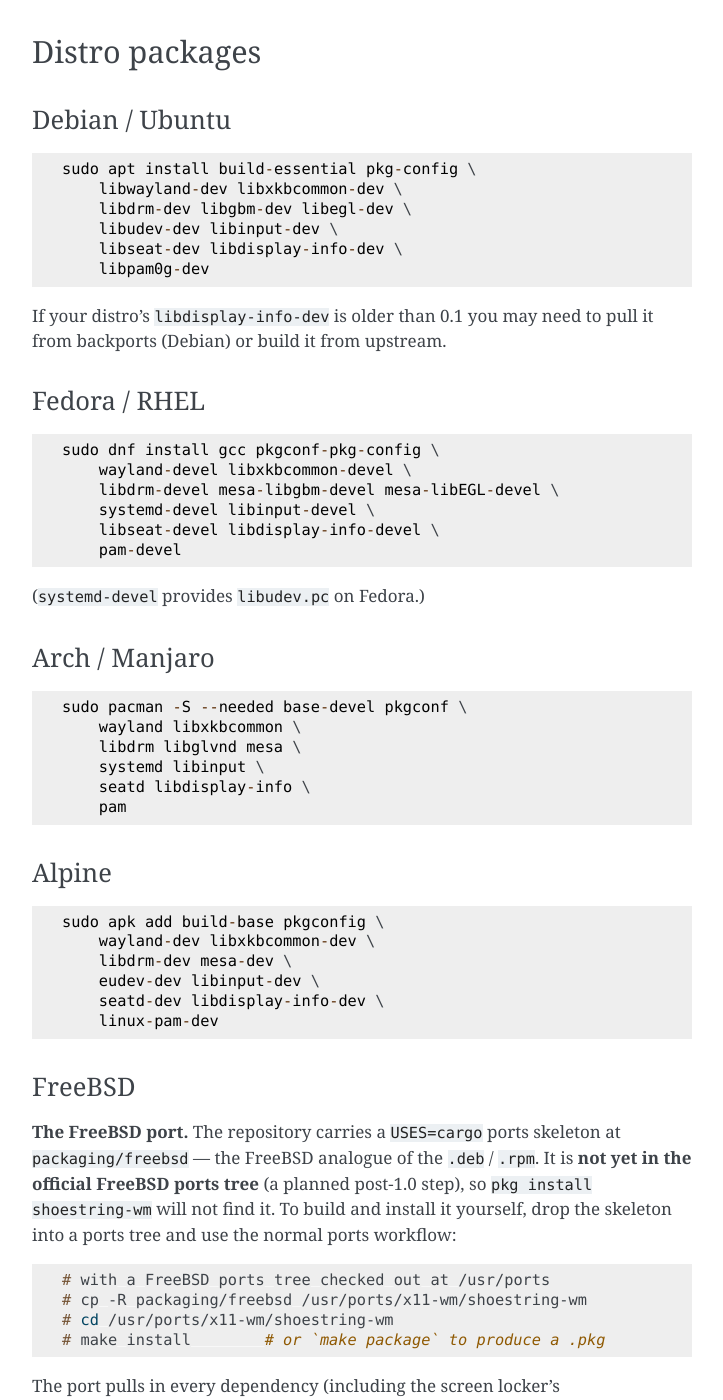
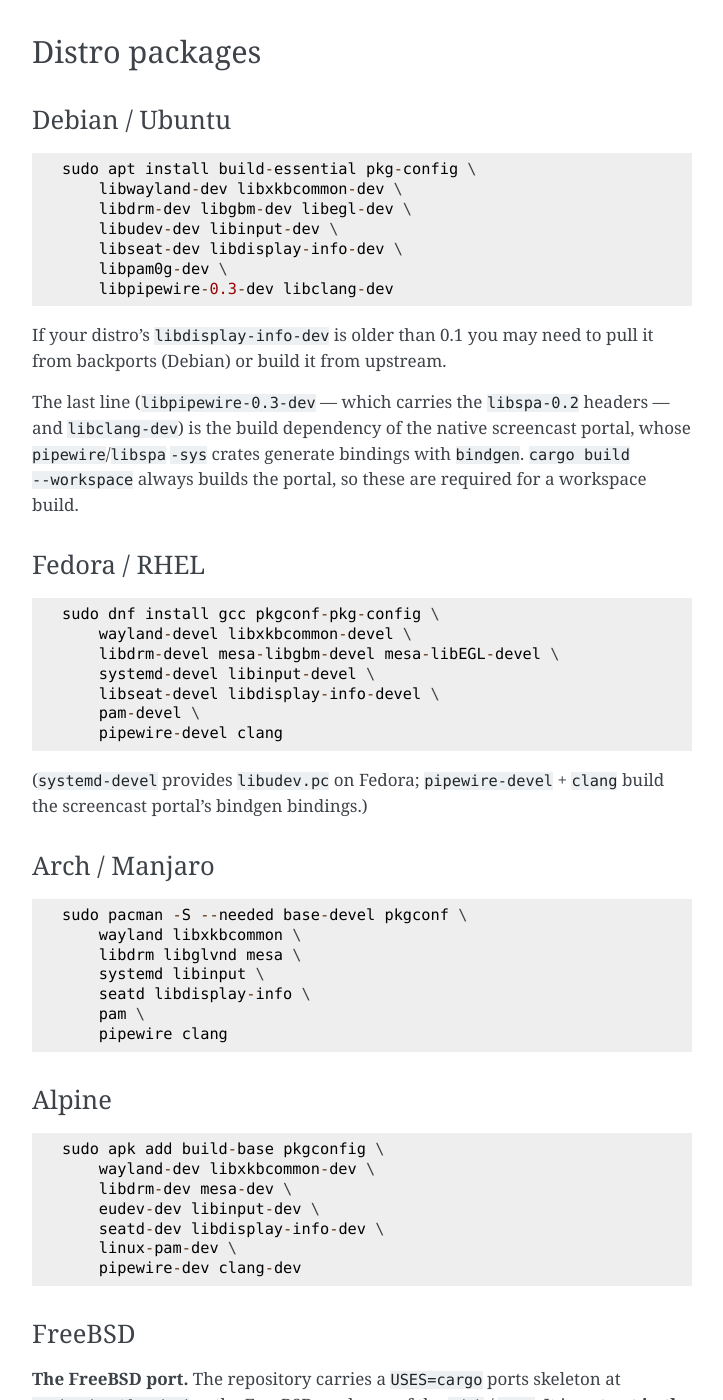
Before and after one commit to szarta/shoestring-wm, a Sphinx documentation site: the page built from docs/install.rst, in a window 1280 px wide and 1400 px high, scrolled down 2344 px. Shown: the whole window, without its empty margins (388-1111 px from the left). Built offline with Sphinx 7.4.7, drawn with Linux system fonts in a browser that asks for light colours; some of the changed text lies outside the part shown.

Commit message:
ci+docs: install pipewire + libclang for the screencast portal build
The xdg-desktop-portal-shoestring crate (task 157) is an unconditional
workspace member, so `cargo build --workspace` builds it everywhere — but
its pipewire-sys/libspa-sys deps need libpipewire/libspa dev headers plus
libclang for bindgen, which were never added to CI or the install docs.
CI (and the v0.4.0 Release build) has been red since the portal landed,
failing in libspa-sys's build script.

- ci.yml: add libpipewire-0.3-dev + libclang-dev (Ubuntu) and pipewire
  (FreeBSD VM; clang is in base).
- release.yml: same for the deb job; pipewire-devel + clang/clang-libs
  for the Fedora rpm job.
- install.rst: document the portal build deps for every distro + the
  FreeBSD source build.

The FreeBSD port (packaging/freebsd) already gates this behind its
SCREENCAST option, so it needs no change.

Co-Authored-By: Claude Opus 4.8 (1M context) <noreply@anthropic.com>

```diff
--- a/docs/install.rst
+++ b/docs/install.rst
@@ -119,10 +119,17 @@ Debian / Ubuntu
         libdrm-dev libgbm-dev libegl-dev \
         libudev-dev libinput-dev \
         libseat-dev libdisplay-info-dev \
-        libpam0g-dev
+        libpam0g-dev \
+        libpipewire-0.3-dev libclang-dev
 
 If your distro's ``libdisplay-info-dev`` is older than 0.1 you may need
 to pull it from backports (Debian) or build it from upstream.
+
+The last line (``libpipewire-0.3-dev`` — which carries the ``libspa-0.2``
+headers — and ``libclang-dev``) is the build dependency of the native
+screencast portal, whose ``pipewire``/``libspa`` ``-sys`` crates generate
+bindings with ``bindgen``. ``cargo build --workspace`` always builds the
+portal, so these are required for a workspace build.
 
 Fedora / RHEL
 ~~~~~~~~~~~~~
@@ -134,9 +141,11 @@ Fedora / RHEL
         libdrm-devel mesa-libgbm-devel mesa-libEGL-devel \
         systemd-devel libinput-devel \
         libseat-devel libdisplay-info-devel \
-        pam-devel
+        pam-devel \
+        pipewire-devel clang
 
-(``systemd-devel`` provides ``libudev.pc`` on Fedora.)
+(``systemd-devel`` provides ``libudev.pc`` on Fedora; ``pipewire-devel`` +
+``clang`` build the screencast portal's bindgen bindings.)
 
 Arch / Manjaro
 ~~~~~~~~~~~~~~
@@ -148,7 +157,8 @@ Arch / Manjaro
         libdrm libglvnd mesa \
         systemd libinput \
         seatd libdisplay-info \
-        pam
+        pam \
+        pipewire clang
 
 Alpine
 ~~~~~~
@@ -160,7 +170,8 @@ Alpine
         libdrm-dev mesa-dev \
         eudev-dev libinput-dev \
         seatd-dev libdisplay-info-dev \
-        linux-pam-dev
+        linux-pam-dev \
+        pipewire-dev clang-dev
 
 FreeBSD
 ~~~~~~~
@@ -192,7 +203,12 @@ To **build from source** instead, install the toolchain and libraries::
     pkg install rust pkgconf \
         wayland libxkbcommon \
         drm-kmod mesa-libs \
-        libinput seatd libdisplay-info
+        libinput seatd libdisplay-info \
+        pipewire
+
+(``pipewire`` provides ``libpipewire-0.3``/``libspa-0.2`` for the screencast
+portal; ``clang``/``libclang`` for its bindgen build come from the base
+system. Omit it only if you ``--exclude`` the portal crate from the build.)
 
 For just the winit dev backend (which is the verified-working
 configuration on FreeBSD), only the first line is needed::
```
Also changed, not shown: 2 other files.
